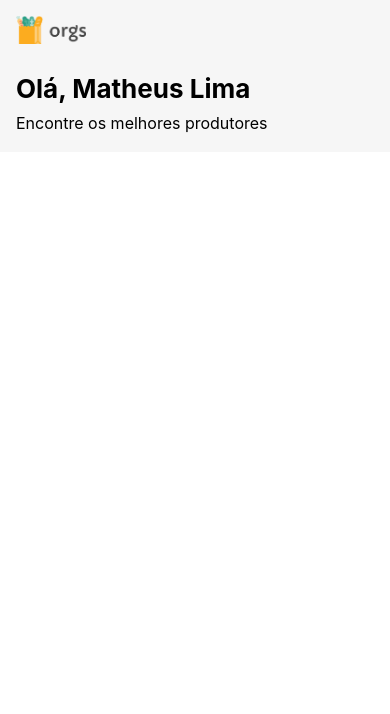
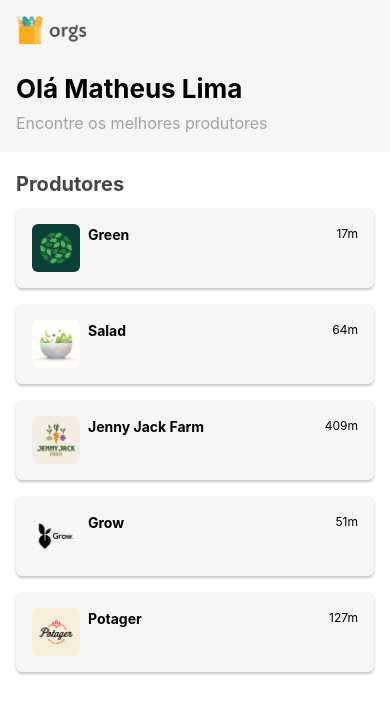
Before and after one commit to Limatrindade/orgsHooks-react-native, a React Native app: screen / in a window 390 px wide. Shown: the top 714 px of the page. Built offline with nearby package versions, Linux system fonts and the light colour scheme.

Commit message:
feat: creating producer cards in the list

```diff
--- a/App.js
+++ b/App.js
@@ -1,13 +1,17 @@
-import { StatusBar } from 'expo-status-bar';
-import { View, SafeAreaView } from 'react-native';
+import { SafeAreaView, StyleSheet } from 'react-native';
 
 import Home from './src/telas/Home';
 
 export default function App() {
   return (
-    <SafeAreaView>
+    <SafeAreaView style={styles.tela}>
       <Home/>
-      <StatusBar style="auto" />
     </SafeAreaView>
   );
 }
+
+const styles = StyleSheet.create({
+    tela: {
+      flex: 1
+    }
+});
--- a/src/mocks/topo.js
+++ b/src/mocks/topo.js
@@ -1,5 +1,5 @@
 const topo = {
-    boasVindas: "Olá Natalia",
+    boasVindas: "Olá Matheus Lima",
     legenda: "Encontre os melhores produtores",
 };
 
--- /dev/null
+++ b/src/telas/Home/componentes/Produtor.js
@@ -0,0 +1,55 @@
+import { Text, View, Image, StyleSheet} from "react-native";
+
+export default function Produtor({ nome, imagem, distancia, estrelas }) {
+    return (
+        <View style={styles.cartao}>
+            <Image source={imagem} accessibilityLabel={nome}  style={styles.imagem} />
+            <View style={styles.informacoes}>
+              <Text style={styles.nome}>{ nome }</Text>
+              <Text style={styles.distancia}>{ distancia }</Text>
+            </View>
+        </View>
+
+    );
+}
+
+const styles = StyleSheet.create({
+    cartao: {
+        backgroundColor: "#F6F6F6",
+        marginVertical: 8,
+        marginHorizontal: 16,
+        borderRadius: 6,
+        flexDirection: "row",
+        shadowColor: "#000",
+        shadowOffset: {
+            width: 0,
+            height: 2
+        },
+        shadowOpacity: 0.23,
+        shadowRadius: 2.62
+    },
+    imagem: {
+        width: 48,
+        height: 48,
+        borderRadius: 6,
+        marginVertical: 16,
+        marginLeft: 16
+    },
+    informacoes: {
+        flex: 1,
+        flexDirection: "row",
+        justifyContent: "space-between",
+        marginLeft: 8,
+        marginVertical: 16,
+        marginRight: 16
+    },
+    nome: {
+        fontSize: 14,
+        lineHeight: 22,
+        fontWeight: "bold"
+    },
+    distancia: {
+        fontSize: 12,
+        lineHeight: 19
+    }
+})
--- /dev/null
+++ b/src/telas/Home/componentes/Produtores.js
@@ -0,0 +1,44 @@
+import { useEffect, useState } from "react";
+
+import { FlatList, Text, StyleSheet } from "react-native";
+
+import { carregaProdutores } from "../../../servicos/carregaDados";
+import Produtor from "./Produtor";
+
+export default function Produtores({ topo: Topo }) {
+    const [titulo, setTitulo] = useState('');
+    const [lista, setLista] = useState([]);
+
+    useEffect(() => {
+        const retorno = carregaProdutores();
+        setTitulo(retorno.titulo);
+        setLista(retorno.lista);
+    }, [])
+
+    const topoLista = () => {
+        return <>
+          <Topo />
+          <Text style={styles.titulo}>{ titulo }</Text>
+        </>
+    }
+
+    return (
+      <FlatList
+        data={lista}
+        keyExtractor={({ nome }) => nome}
+        renderItem={({ item }) => <Produtor { ...item } />}
+        ListHeaderComponent={ topoLista }
+      />
+    );
+}
+
+const styles = StyleSheet.create({
+    titulo: {
+        fontSize: 20,
+        lineHeight: 32,
+        marginHorizontal: 16,
+        marginTop: 16,
+        fontWeight: "bold",
+        color: "#464646"
+    }
+});
--- a/src/telas/Home/componentes/Topo.js
+++ b/src/telas/Home/componentes/Topo.js
@@ -8,8 +8,16 @@
 
 class Topo extends React.Component {
 
+    state = {
+        topo: {
+            boasVindas: '',
+            legenda: '',
+        }
+    }
+
     atualizaTopo () {
         const retorno = carregaTopo();
+        this.setState({ topo: retorno });
     }
 
     componentDidMount () {
@@ -20,8 +28,8 @@
         return (
             <View style={styles.topo}>
               <Image source={logoTopo} style={styles.imagem} />
-              <Text style={styles.boasVindas}>Olá, Matheus Lima</Text>
-              <Text style={styles.legenda}>Encontre os melhores produtores</Text>
+              <Text style={styles.boasVindas}>{ this.state.topo.boasVindas }</Text>
+              <Text style={styles.legenda}>{ this.state.topo.legenda }</Text>
             </View>
         );
     }
@@ -44,7 +52,8 @@
     },
     legenda: {
         fontSize: 16,
-        lineHeight: 26
+        lineHeight: 26,
+        color: "#A3A3A3"
     }
 });
 
--- a/src/telas/Home/index.js
+++ b/src/telas/Home/index.js
@@ -1,8 +1,12 @@
-// import { View } from "react-native";
+import { SafeAreaView } from "react-native";
+
 import Topo from "./componentes/Topo";
+import Produtores from "./componentes/Produtores";
 
 export default function Home() {
     return (
-        <Topo/>
+        <SafeAreaView>
+            <Produtores topo={Topo} />
+        </SafeAreaView>
     );
 }
```
